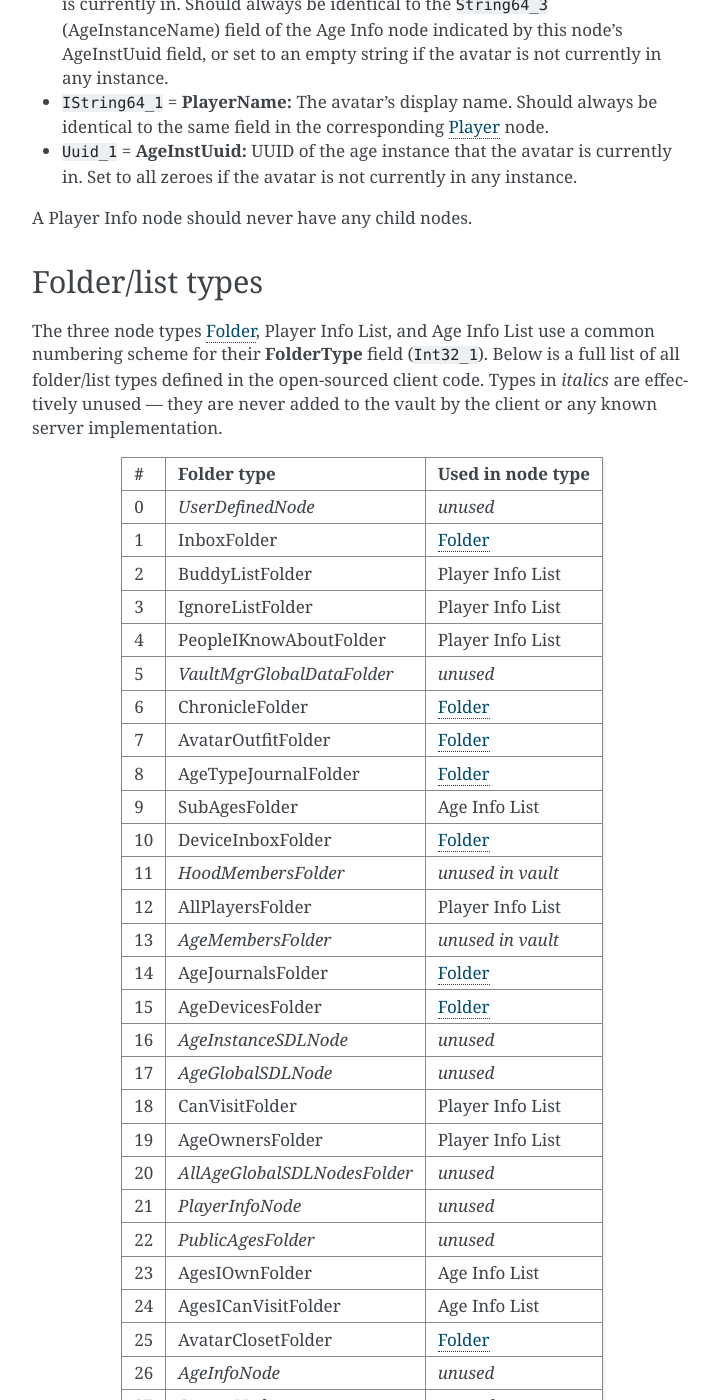
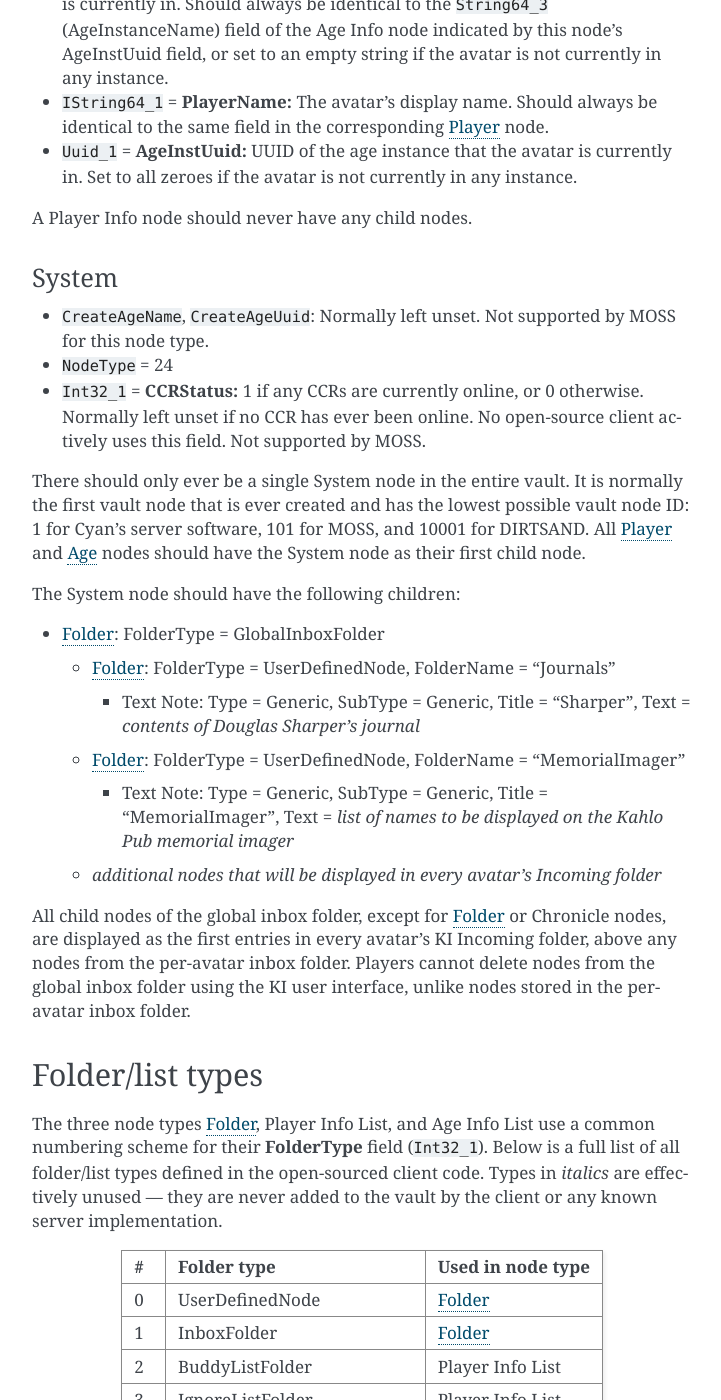
Before and after one commit to dgelessus/NAGUS, a Sphinx documentation site: the page built from docs/uru/vault.rst, in a window 1280 px wide and 1400 px high, scrolled down 5366 px. Shown: the whole window, without its empty margins (388-1109 px from the left). Built offline with Sphinx 7.4.7, drawn with Linux system fonts in a browser that asks for light colours; some of the changed text lies outside the part shown.

Commit message:
Document structure of System vault nodes

```diff
--- a/docs/uru/vault.rst
+++ b/docs/uru/vault.rst
@@ -200,7 +200,7 @@ they should never appear in the actual vault database or over the network.
    * *VNodeMgrHigh* = 21
    * :ref:`Folder <vault_node_folder>` = 22
    * :ref:`Player Info <vault_node_player_info>` = 23
-   * System = 24
+   * :ref:`System <vault_node_system>` = 24
    * Image = 25
    * Text Note = 26
    * SDL = 27
@@ -337,6 +337,50 @@ Player Info
 
 A Player Info node should never have any child nodes.
 
+.. _vault_node_system:
+
+System
+^^^^^^
+
+* ``CreateAgeName``, ``CreateAgeUuid``: Normally left unset.
+  Not supported by MOSS for this node type.
+* ``NodeType`` = 24
+* ``Int32_1`` = **CCRStatus:**
+  1 if any CCRs are currently online,
+  or 0 otherwise.
+  Normally left unset if no CCR has ever been online.
+  No open-source client actively uses this field.
+  Not supported by MOSS.
+
+There should only ever be a single System node in the entire vault.
+It is normally the first vault node that is ever created
+and has the lowest possible vault node ID:
+1 for Cyan's server software,
+101 for MOSS,
+and 10001 for DIRTSAND.
+All :ref:`vault_node_player` and :ref:`vault_node_age` nodes should have the System node as their first child node.
+
+The System node should have the following children:
+
+* :ref:`vault_node_folder`: FolderType = GlobalInboxFolder
+
+  * :ref:`vault_node_folder`: FolderType = UserDefinedNode, FolderName = "Journals"
+
+    * Text Note: Type = Generic, SubType = Generic, Title = "Sharper", Text = *contents of Douglas Sharper's journal*
+
+  * :ref:`vault_node_folder`: FolderType = UserDefinedNode, FolderName = "MemorialImager"
+
+    * Text Note: Type = Generic, SubType = Generic, Title = "MemorialImager", Text = *list of names to be displayed on the Kahlo Pub memorial imager*
+
+  * *additional nodes that will be displayed in every avatar's Incoming folder*
+
+All child nodes of the global inbox folder,
+except for :ref:`vault_node_folder` or Chronicle nodes,
+are displayed as the first entries in every avatar's KI Incoming folder,
+above any nodes from the per-avatar inbox folder.
+Players cannot delete nodes from the global inbox folder using the KI user interface,
+unlike nodes stored in the per-avatar inbox folder.
+
 .. _vault_folder_list_types:
 
 Folder/list types
@@ -351,7 +395,7 @@ they are never added to the vault by the client or any known server implementati
    :header: #,Folder type,Used in node type
    :widths: auto
 
-   0,*UserDefinedNode*,*unused*
+   0,UserDefinedNode,:ref:`vault_node_folder`
    1,InboxFolder,:ref:`vault_node_folder`
    2,BuddyListFolder,Player Info List
    3,IgnoreListFolder,Player Info List
```
